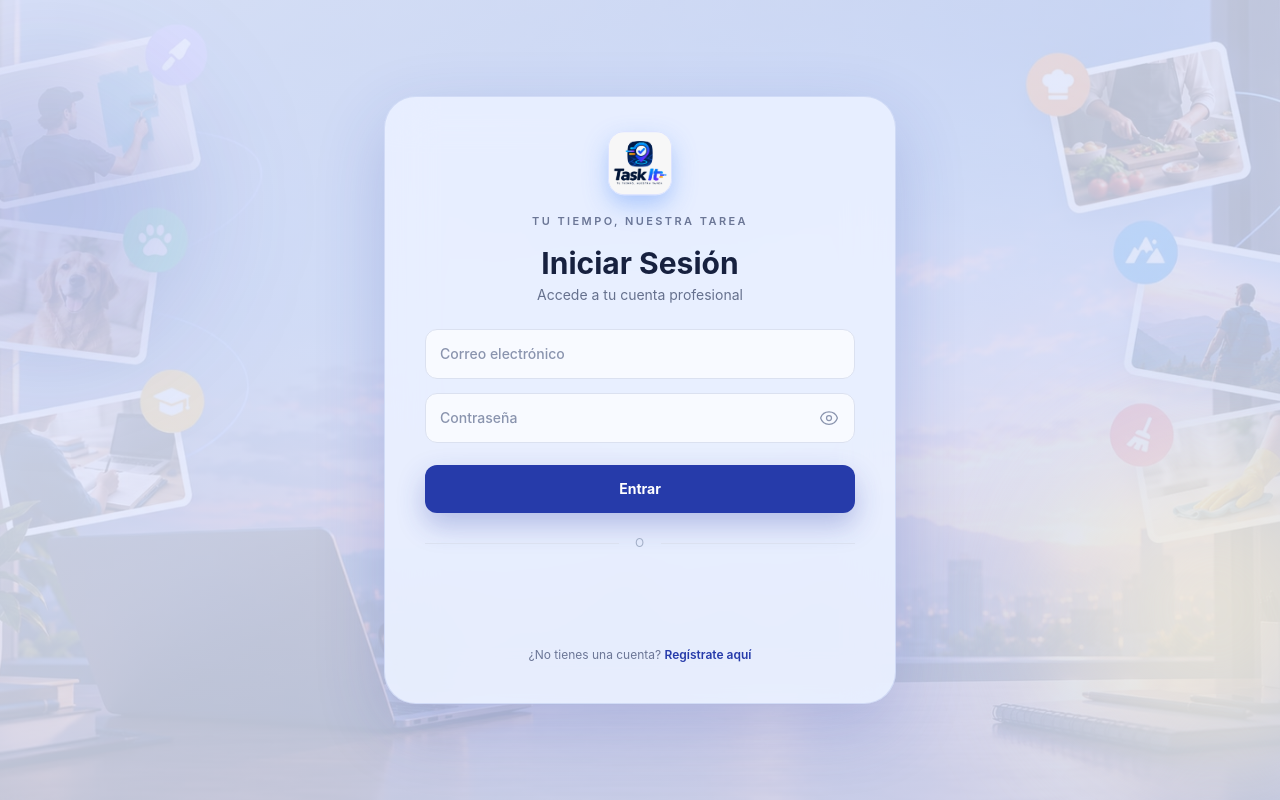
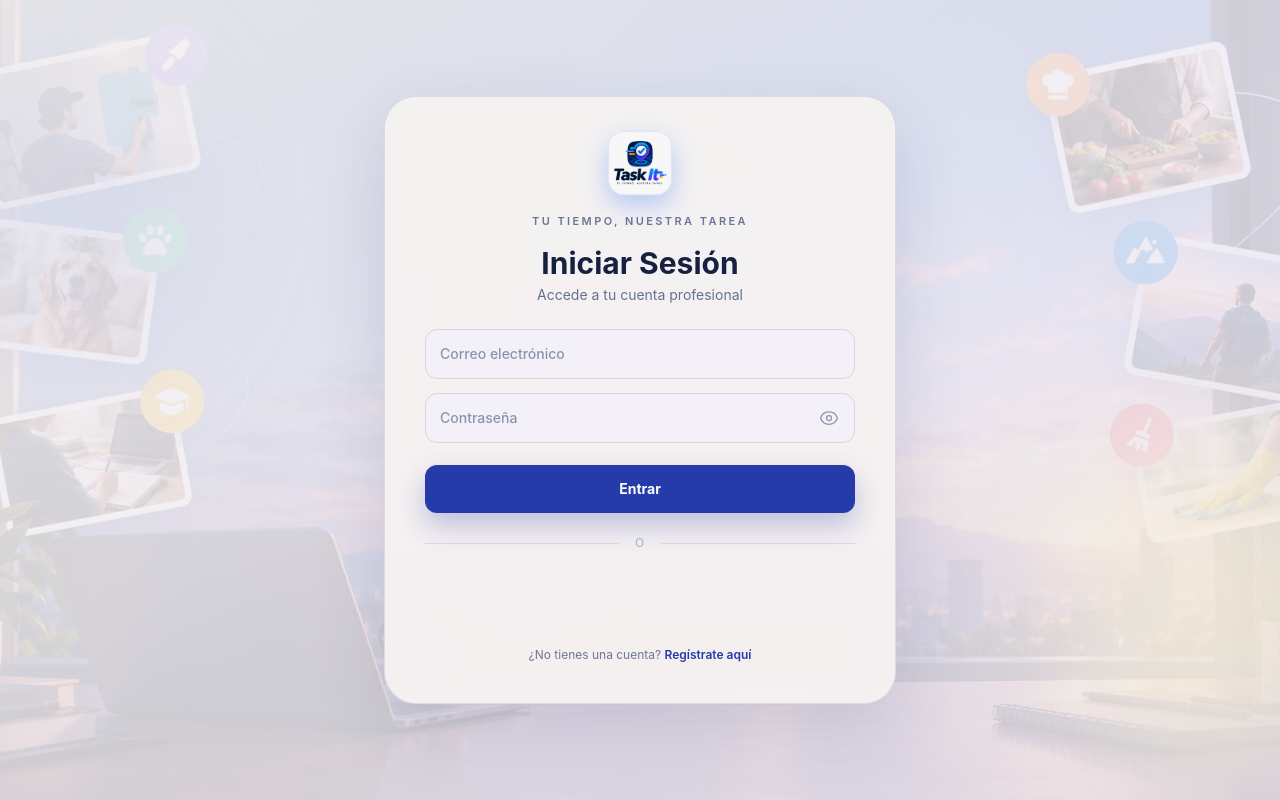
Before and after one commit to OmniTask-TaskIt/taskit-frontend, a React (Vite) app: page /login in a window 1280 px wide. Built offline with nearby package versions, Linux system fonts and the light colour scheme.

Commit message:
Soften auth background with pastel palette

```diff
--- a/src/components/RoleSelector.tsx
+++ b/src/components/RoleSelector.tsx
@@ -15,7 +15,7 @@ export default function RoleSelector({ selectedRole, onSelectRole }: RoleSelecto
           className={`cursor-pointer p-3.5 rounded-xl border flex flex-col items-center text-center transition-all ${
             selectedRole === 'SEEKER'
               ? 'border-[#5667c9] bg-[#5667c9] font-bold text-white shadow-[0_10px_22px_rgba(86,103,201,0.28)] scale-[1.02]'
-              : 'border-[#cbd6f4] bg-[#edf1ff] text-[#34405f] hover:border-[#9eabe0] hover:bg-[#e1e7ff]'
+              : 'border-[#d7d3e3] bg-[#f1eef6] text-[#34405f] hover:border-[#b8b1d2] hover:bg-[#e8e4f1]'
           }`}
         >
           <span className="flex items-center gap-2 text-sm"><Search size={16} strokeWidth={2} />Demandante</span>
@@ -27,7 +27,7 @@ export default function RoleSelector({ selectedRole, onSelectRole }: RoleSelecto
           className={`cursor-pointer p-3.5 rounded-xl border flex flex-col items-center text-center transition-all ${
             selectedRole === 'PROVIDER'
               ? 'border-[#5667c9] bg-[#5667c9] font-bold text-white shadow-[0_10px_22px_rgba(86,103,201,0.28)] scale-[1.02]'
-              : 'border-[#cbd6f4] bg-[#edf1ff] text-[#34405f] hover:border-[#9eabe0] hover:bg-[#e1e7ff]'
+              : 'border-[#d7d3e3] bg-[#f1eef6] text-[#34405f] hover:border-[#b8b1d2] hover:bg-[#e8e4f1]'
           }`}
         >
           <span className="flex items-center gap-2 text-sm"><BriefcaseBusiness size={16} strokeWidth={2} />Prestador</span>
--- a/src/components/auth/LoginForm.tsx
+++ b/src/components/auth/LoginForm.tsx
@@ -90,7 +90,7 @@ export default function LoginForm() {
           value={formData.email}
           onChange={handleChange}
           required
-          className="w-full rounded-xl border border-[#dbe1f0] bg-[#f8faff] p-3.5 text-sm font-medium text-[#17213f] outline-none transition-all placeholder:text-[#8a94ae] focus:border-[#263BAA] focus:ring-4 focus:ring-[#263BAA]/10"
+          className="w-full rounded-xl border border-[#d7d3e3] bg-[#f3f0f7] p-3.5 text-sm font-medium text-[#17213f] outline-none transition-all placeholder:text-[#8a94ae] focus:border-[#263BAA] focus:ring-4 focus:ring-[#263BAA]/10"
         />
       </div>
 
@@ -111,9 +111,9 @@ export default function LoginForm() {
 
       {/* 🌟 Botón de Inicio de Sesión con Google integrado */}
       <div className="relative flex items-center py-2">
-        <div className="flex-grow border-t border-[#dbe1f0]"></div>
+        <div className="flex-grow border-t border-[#d7d3e3]"></div>
         <span className="mx-4 flex-shrink text-xs uppercase tracking-wider text-[#a3afc8]">o</span>
-        <div className="flex-grow border-t border-[#dbe1f0]"></div>
+        <div className="flex-grow border-t border-[#d7d3e3]"></div>
       </div>
 
       <GoogleLoginButton onError={(msg) => setError(msg)} />
--- a/src/components/auth/LoginPasswordField.tsx
+++ b/src/components/auth/LoginPasswordField.tsx
@@ -18,7 +18,7 @@ export default function LoginPasswordField({ value, onChange }: LoginPasswordFie
         value={value}
         onChange={onChange}
         required
-        className="w-full rounded-xl border border-[#dbe1f0] bg-[#f8faff] p-3.5 pr-12 text-sm font-medium text-[#17213f] outline-none transition-all placeholder:text-[#8a94ae] focus:border-[#263BAA] focus:ring-4 focus:ring-[#263BAA]/10"
+        className="w-full rounded-xl border border-[#d7d3e3] bg-[#f3f0f7] p-3.5 pr-12 text-sm font-medium text-[#17213f] outline-none transition-all placeholder:text-[#8a94ae] focus:border-[#263BAA] focus:ring-4 focus:ring-[#263BAA]/10"
       />
       <motion.button
         type="button"
--- a/src/components/auth/PasswordField.tsx
+++ b/src/components/auth/PasswordField.tsx
@@ -21,10 +21,10 @@ export default function PasswordField({ value, onChange, isValid, errorMessage }
           value={value}
           onChange={onChange}
           required
-          className={`w-full rounded-xl border bg-[#f1f4ff] p-3.5 pr-12 text-sm font-medium text-[#17213f] outline-none transition-all placeholder:text-[#8a94ae] focus:ring-4 ${
+          className={`w-full rounded-xl border bg-[#f3f0f7] p-3.5 pr-12 text-sm font-medium text-[#17213f] outline-none transition-all placeholder:text-[#8a94ae] focus:ring-4 ${
             value.length > 0 && !isValid
               ? 'border-rose-300 focus:border-rose-500 focus:ring-rose-500/10'
-              : 'border-[#dbe1f0] focus:border-[#263BAA] focus:ring-[#263BAA]/10'
+              : 'border-[#d7d3e3] focus:border-[#263BAA] focus:ring-[#263BAA]/10'
           }`}
         />
         <motion.button
--- a/src/components/auth/RegisterForm.tsx
+++ b/src/components/auth/RegisterForm.tsx
@@ -111,7 +111,7 @@ export default function RegisterForm() {
         value={formData.name}
         onChange={handleChange}
         required
-        className="w-full rounded-xl border border-[#cbd6f4] bg-[#f1f4ff] p-3 sm:p-3.5 text-sm font-medium text-[#17213f] outline-none transition-all placeholder:text-[#7d89aa] focus:border-[#263BAA] focus:ring-4 focus:ring-[#263BAA]/10"
+        className="w-full rounded-xl border border-[#d7d3e3] bg-[#f3f0f7] p-3 sm:p-3.5 text-sm font-medium text-[#17213f] outline-none transition-all placeholder:text-[#7d89aa] focus:border-[#263BAA] focus:ring-4 focus:ring-[#263BAA]/10"
       />
 
       <div className="flex flex-col gap-1">
@@ -122,7 +122,7 @@ export default function RegisterForm() {
           value={formData.email}
           onChange={handleChange}
           required
-          className="w-full rounded-xl border border-[#cbd6f4] bg-[#f1f4ff] p-3 sm:p-3.5 text-sm font-medium text-[#17213f] outline-none transition-all placeholder:text-[#7d89aa] focus:border-[#263BAA] focus:ring-4 focus:ring-[#263BAA]/10"
+          className="w-full rounded-xl border border-[#d7d3e3] bg-[#f3f0f7] p-3 sm:p-3.5 text-sm font-medium text-[#17213f] outline-none transition-all placeholder:text-[#7d89aa] focus:border-[#263BAA] focus:ring-4 focus:ring-[#263BAA]/10"
         />
         {formData.email.length > 0 && !isEmailValid && (
           <span className="px-1 text-[11px] font-medium text-rose-700">
--- a/src/layouts/AuthLayout.tsx
+++ b/src/layouts/AuthLayout.tsx
@@ -5,20 +5,20 @@ import logoImage from '../assets/Logo.jpeg';
 
 export default function AuthLayout({ children, title, subtitle }: { children: ReactNode, title: string, subtitle: string }) {
   return (
-    <div className="relative flex min-h-screen w-full items-center justify-center overflow-x-hidden bg-[#dfe6fb] p-3 py-6 sm:p-6 sm:py-8">
+    <div className="relative flex min-h-screen w-full items-center justify-center overflow-x-hidden bg-[#f0edf4] p-3 py-6 sm:p-6 sm:py-8">
       <div
         className="absolute inset-0 z-0 bg-cover bg-center bg-no-repeat opacity-65"
         style={{ backgroundImage: `url(${bgImage})` }}
       />
-      <div className="absolute inset-0 z-0 bg-gradient-to-br from-[#e8edff]/88 via-[#dfe6fb]/76 to-[#cbd6f4]/82" />
-      <div className="absolute -left-24 top-16 z-0 h-72 w-72 rounded-full bg-[#263BAA]/15 blur-3xl" />
+      <div className="absolute inset-0 z-0 bg-gradient-to-br from-[#f7f3f0]/88 via-[#f0edf4]/78 to-[#e4e0ee]/82" />
+      <div className="absolute -left-24 top-16 z-0 h-72 w-72 rounded-full bg-[#aeb9e8]/20 blur-3xl" />
       <div className="absolute -right-24 bottom-8 z-0 h-80 w-80 rounded-full bg-[#FFF4D6]/60 blur-3xl" />
 
       <motion.div
         initial={{ opacity: 0, scale: 0.96, y: 24 }}
         animate={{ opacity: 1, scale: 1, y: 0 }}
         transition={{ duration: 0.4, ease: 'easeOut' }}
-        className="relative z-10 my-auto flex w-full max-w-lg flex-col items-center rounded-[1.5rem] border border-[#cbd6f4]/80 bg-[#eaf0ff]/92 p-5 text-[#17213f] shadow-[0_24px_70px_rgba(38,59,170,0.2)] backdrop-blur-xl sm:rounded-[2rem] sm:p-10"
+        className="relative z-10 my-auto flex w-full max-w-lg flex-col items-center rounded-[1.5rem] border border-[#d9d4e5]/90 bg-[#f6f2f2]/94 p-5 text-[#17213f] shadow-[0_24px_70px_rgba(54,63,115,0.16)] backdrop-blur-xl sm:rounded-[2rem] sm:p-10"
       >
         {/* Cabecera del Logo (Logo animado por sí mismo) */}
         <motion.div
```
